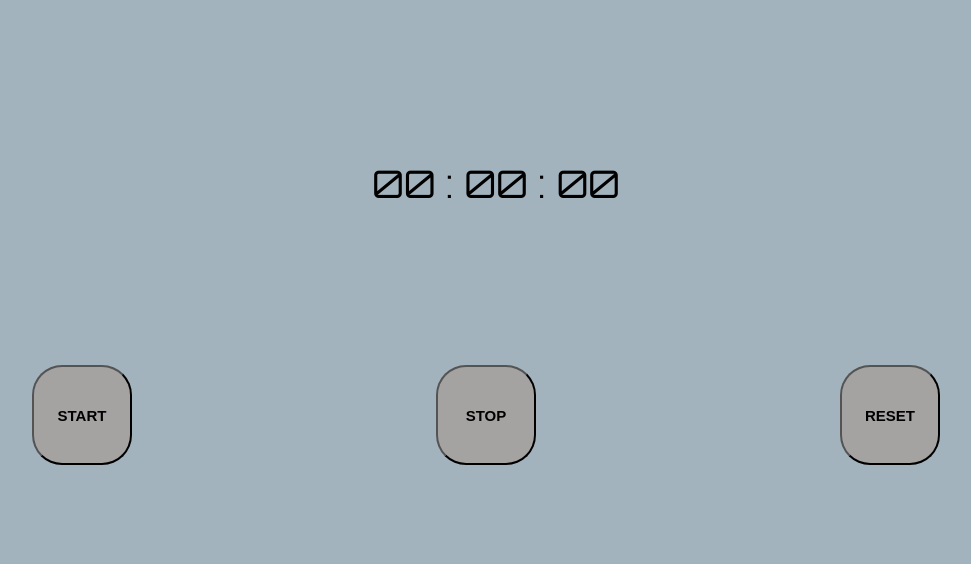
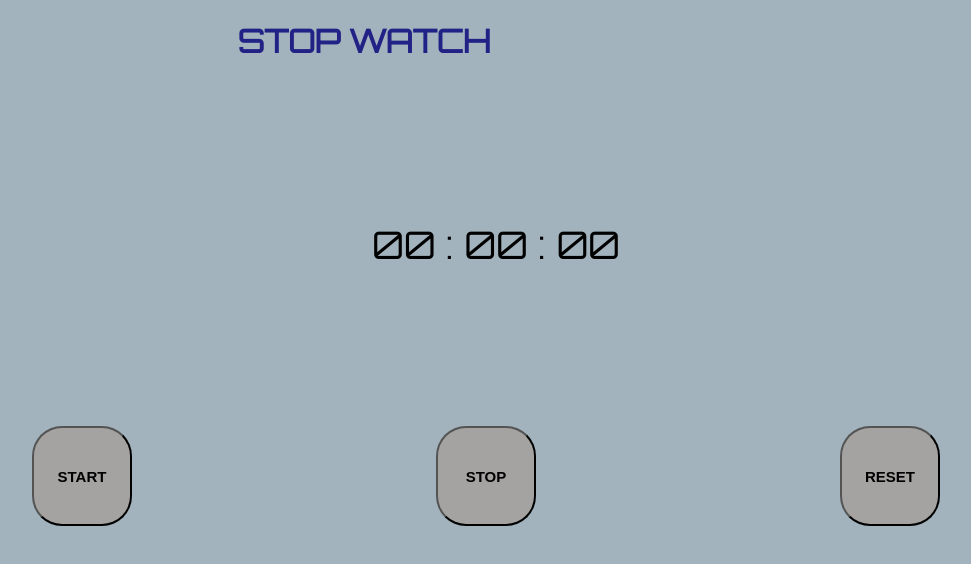
Before and after one commit to dev221b/StopWatch, a plain HTML site: page index.html in a window 1280 px wide. Shown: the whole page, without its empty margins (276-1247 px from the left). Drawn offline with Linux system fonts and the light colour scheme.

Commit message:
Update index.html

```diff
--- a/index.html
+++ b/index.html
@@ -12,7 +12,9 @@
 
 <body>
 
+    <h1>STOP WATCH</h1>
 
+    <div class="Container">
         <p class="time" style="font-family: 'Orbitron', sans-serif">
             <span id="min" >00</span> : <span id="secs">00</span> : <span id="centi">00</span>
         </p>
@@ -20,6 +22,9 @@
         <button class='Btn' id="btnStart">START</button>
         <button class='Btn' id="btnStop">STOP</button>
         <button class='Btn' id="btnReset">RESET</button>
+    </div>
+
+
 
 </body>
 </html>
```
Lines whose indentation alone changed are shown as unchanged.
